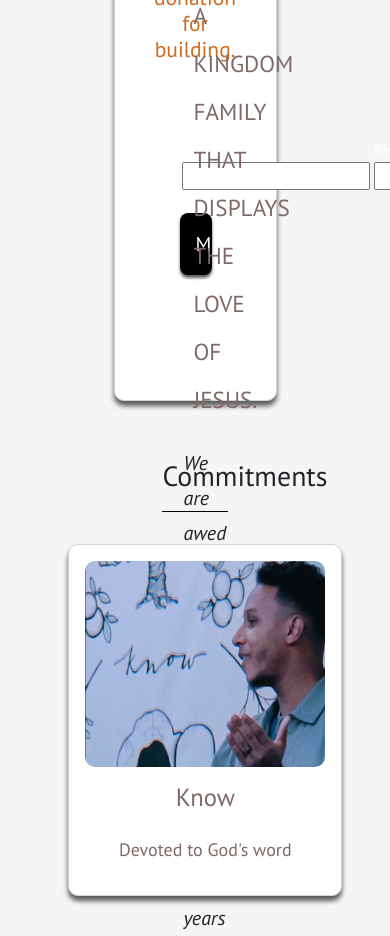
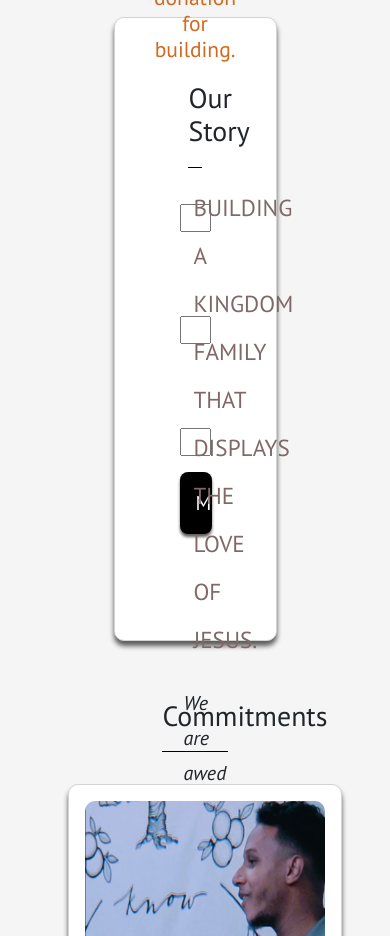
Before and after one commit to edeni4458/fcc-fund-campaign, a React (Create React App) app: page / in a window 390 px wide. Shown: the part 1380-2316 px from the top of the page. Built offline with nearby package versions, Linux system fonts and the light colour scheme.

Commit message:
mobile-pending

```diff
--- a/src/components/header/EmailJs.jsx
+++ b/src/components/header/EmailJs.jsx
@@ -41,16 +41,16 @@ const EmailJs = () => {
                 <div className='label_main-container'>
                     <div className='label-container'>
                         <label name='email'>email address</label>
+                    </div>
                         <input required onChange={(e) => setEmail(e.target.value)} type="email" value={email} />
-                    </div>
                     <div className='label-container'>
                         <label name='name' >first name</label>
+                    </div>
                         <input required onChange={(e) => setName(e.target.value)} type="text" value={name} />
-                    </div>
                     <div className='label-container'>
                         <label name='note'>last name</label>
+                    </div>
                         <input required onChange={(e) => setMessage(e.target.value)} type="text" value={message}></input>
-                    </div>
                 </div>
                 <input className='submit-btn' type='submit' value='Make a Pledge' />
             </form>
--- a/src/components/header/emailJs.css
+++ b/src/components/header/emailJs.css
@@ -11,20 +11,17 @@
 .form-container {
     display: flex;
     flex-direction: column;
-
 }
 
 .label_main-container {
     display: flex;
-    margin-bottom: 5px;
+    flex-direction: column;
 }
 
 .label-container {
     padding: 2px;
     margin-bottom: 1rem;
 }
-
-
 
 .submit-btn {
     color: white;
@@ -36,3 +33,7 @@
     font-size: 20px;
     box-shadow: 0 3px 3px rgba(0, 0, 0, 0.632);
 }
+
+.label_main-container > input {
+    margin-bottom: 1rem;
+}
--- a/src/components/header/header.css
+++ b/src/components/header/header.css
@@ -3,7 +3,7 @@
     background-image: url(../z_images/fcc-header-bg.jpg);
     background-size:cover;
     background-repeat:no-repeat;
-    height: 65rem;
+    height: 80rem;
 }
 
 .header_sub-container {
```
